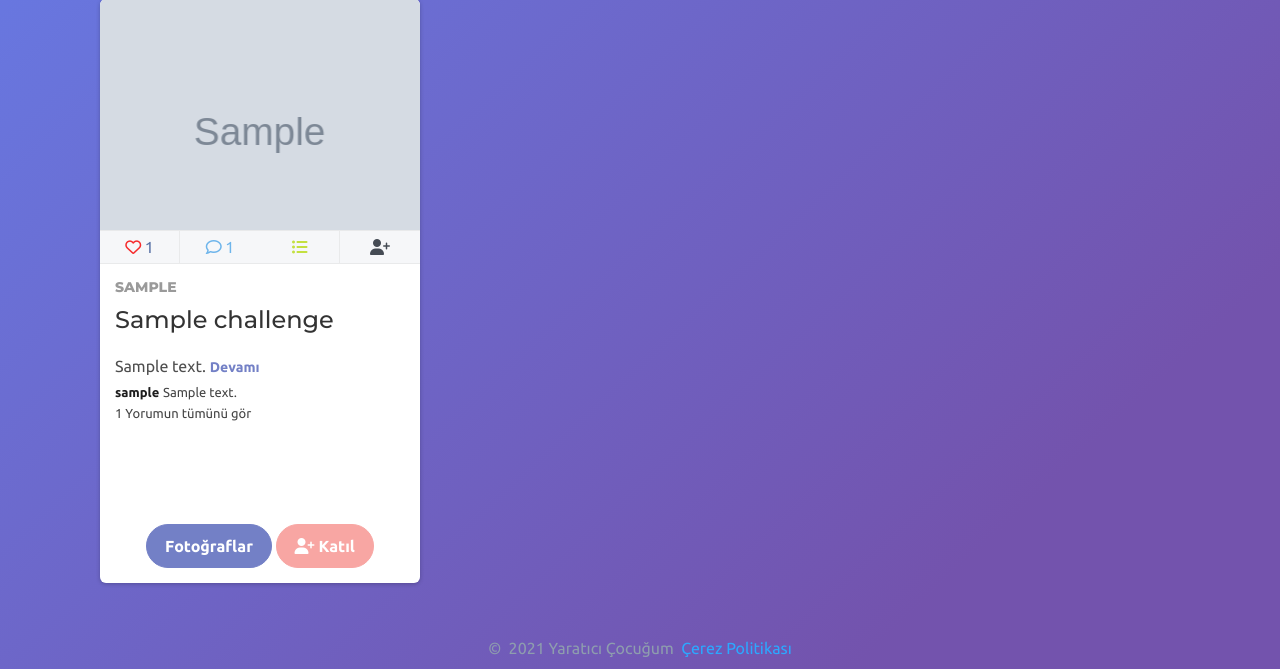
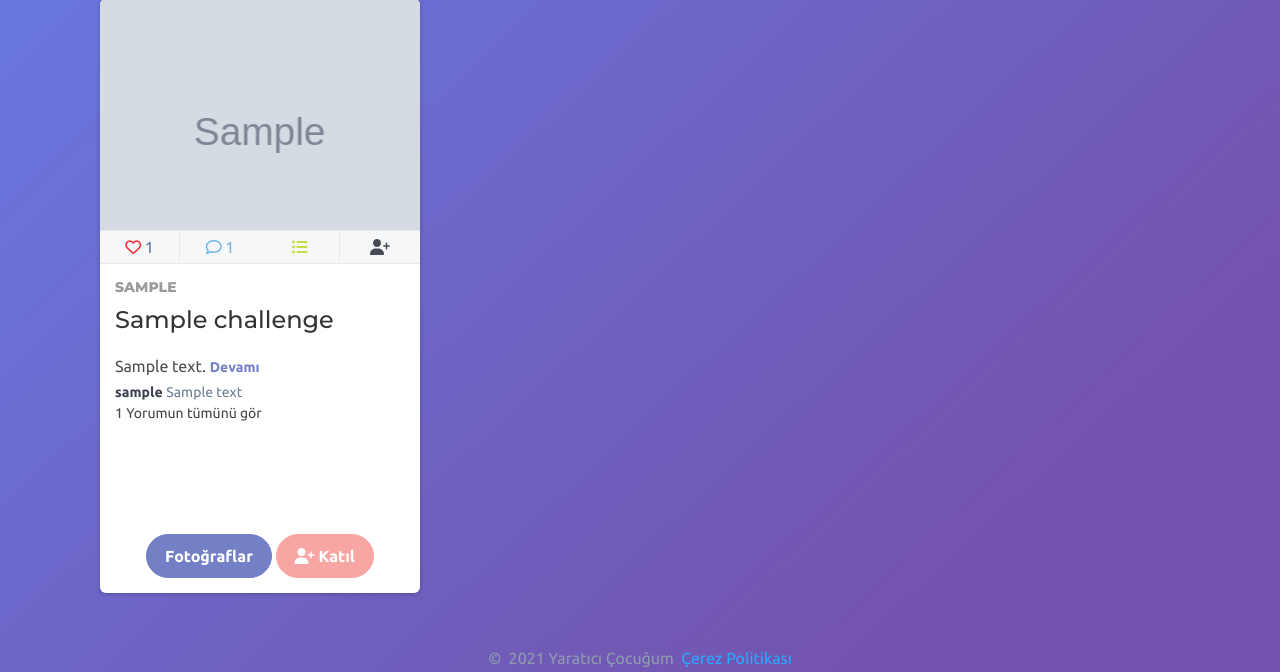
Before and after one commit to erdem-durmaz/Y.C., a Django app: page /gamification/ in a window 1280 px wide. Shown: the part 131-803 px from the top of the page. Run offline with Django 3.2, Linux system fonts and the light colour scheme; tables that the repository leaves empty hold one stand-in row (values such as "Sample post"); grey boxes marked "Sample" are stand-in pictures; some libraries are stand-ins or nearby versions.

Commit message:
main screen fix

```diff
--- a/mysite/courses/static/gamification/css/cards.css
+++ b/mysite/courses/static/gamification/css/cards.css
@@ -2003,8 +2003,8 @@
     }
 
     #fixedheight {
-        min-height: 260px;
-        max-height: 260px
+        min-height: 270px;
+        max-height: 270px
     }
 
     .social-line{
--- a/mysite/templates/gamification/main.html
+++ b/mysite/templates/gamification/main.html
@@ -16,14 +16,14 @@
 
     .commentbox .bold {
         font-weight: 600;
-        font-size: 13px;
-        color: rgb(29, 29, 29);
+        font-size: 14px;
+        color:  #3C424F;
     }
 
     .commentbox .description {
 
-        font-size: 13px;
-        color: rgb(69, 69, 69);
+        font-size: 14px;
+        color:  #6B7C93;;
     }
 
     p {
@@ -33,6 +33,9 @@
 
     #likescard {
         font-size: 14px;
+    }
+    .card a:hover, .card a:focus {
+        color: #7380C6
     }
 </style>
 
@@ -47,7 +50,7 @@
     <div class="card-box col-lg-4 col-md-6 col-sm-12">
         <div class="card">
             <div style=" background-image: url('{{challenge.photo.url}}'); background-position: center center; background-size: cover;"
-                class="header"> <a class="stretched-link"href="{%url 'gamification:show_challenge' slug=challenge.slug %}"></a>
+                class="header"> <a style="margin:0 auto;display:block;width:100%;height:250px"class="stretched-link"href="{%url 'gamification:show_challenge' slug=challenge.slug %}"></a>
                 <div class="social-line social-line-visible" data-buttons="4">
 
                     <button name="{{ challenge.id }}" class="likin btn btn-social btn-facebook">
@@ -94,13 +97,13 @@
                 <div class="commentbox">
                     {%if challenge.comment_set.all %}
                     <p><span class="bold">{{challenge.comment_set.first.user}}</span> <span
-                            class="description">{{challenge.comment_set.first.comment|slice:"20"}}</span></p>
-                    <p class="description"><a
+                            class="description">{{challenge.comment_set.first.comment|truncatewords:4|slice:"-1"}}</span></p>
+                    <p style="padding:0px"class="description"><a
                             href="{%url 'gamification:get_challenge_details' slug=challenge.slug %}">{{challenge.comment_set.count}}
                             Yorumun tümünü gör</a></p>
                     {%if challenge.comment_set.all.count > 1 %}
                     <p><span class="bold">{{challenge.comment_set.last.user}}</span> <span
-                            class="description">{{challenge.comment_set.last.comment|slice:"20"}}</span></p>
+                            class="description">{{challenge.comment_set.last.comment|truncatewords:4|slice:"-1"}}</span></p>
                     {%endif%}
                     {%else%}
                     <p><span class="bold"> </span> <span class="description"></span></p>
```
